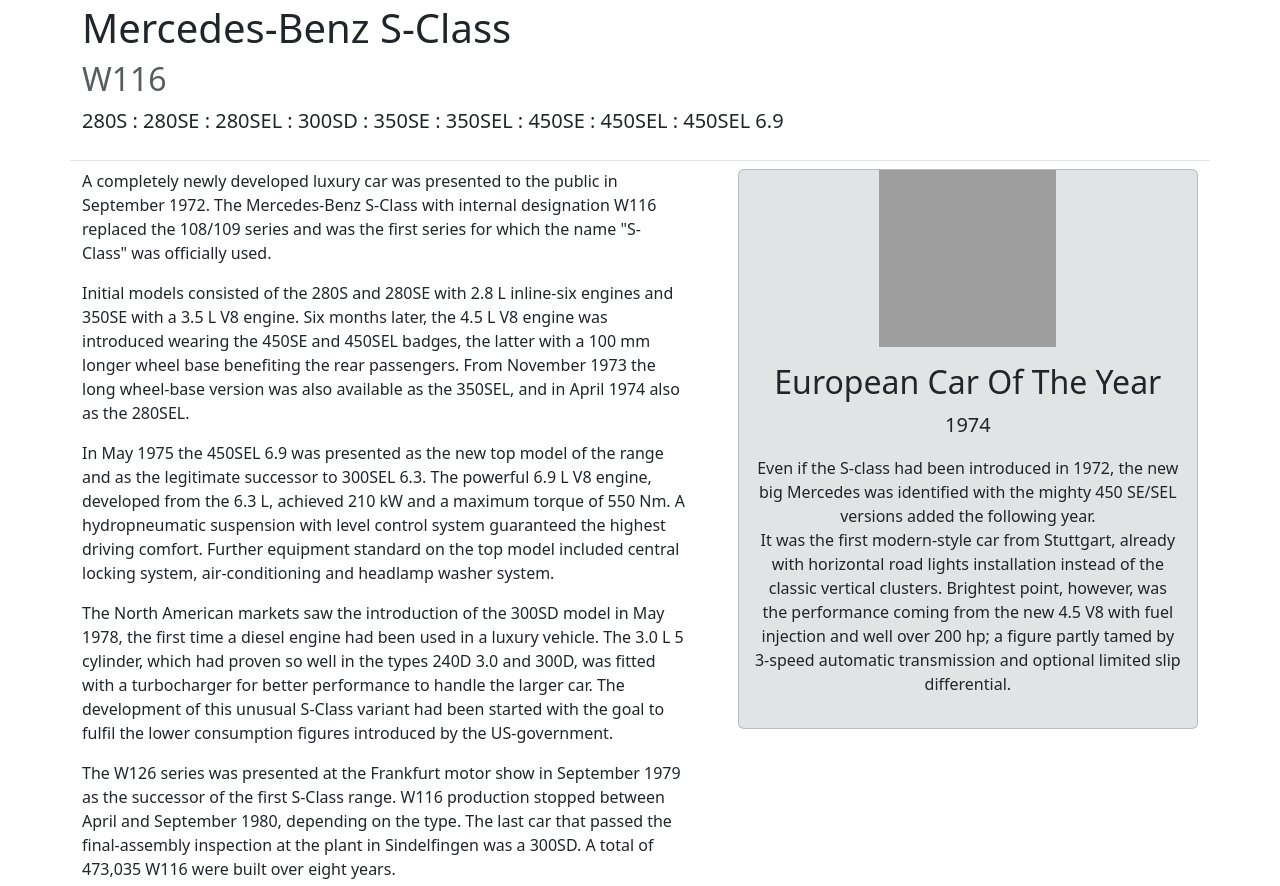
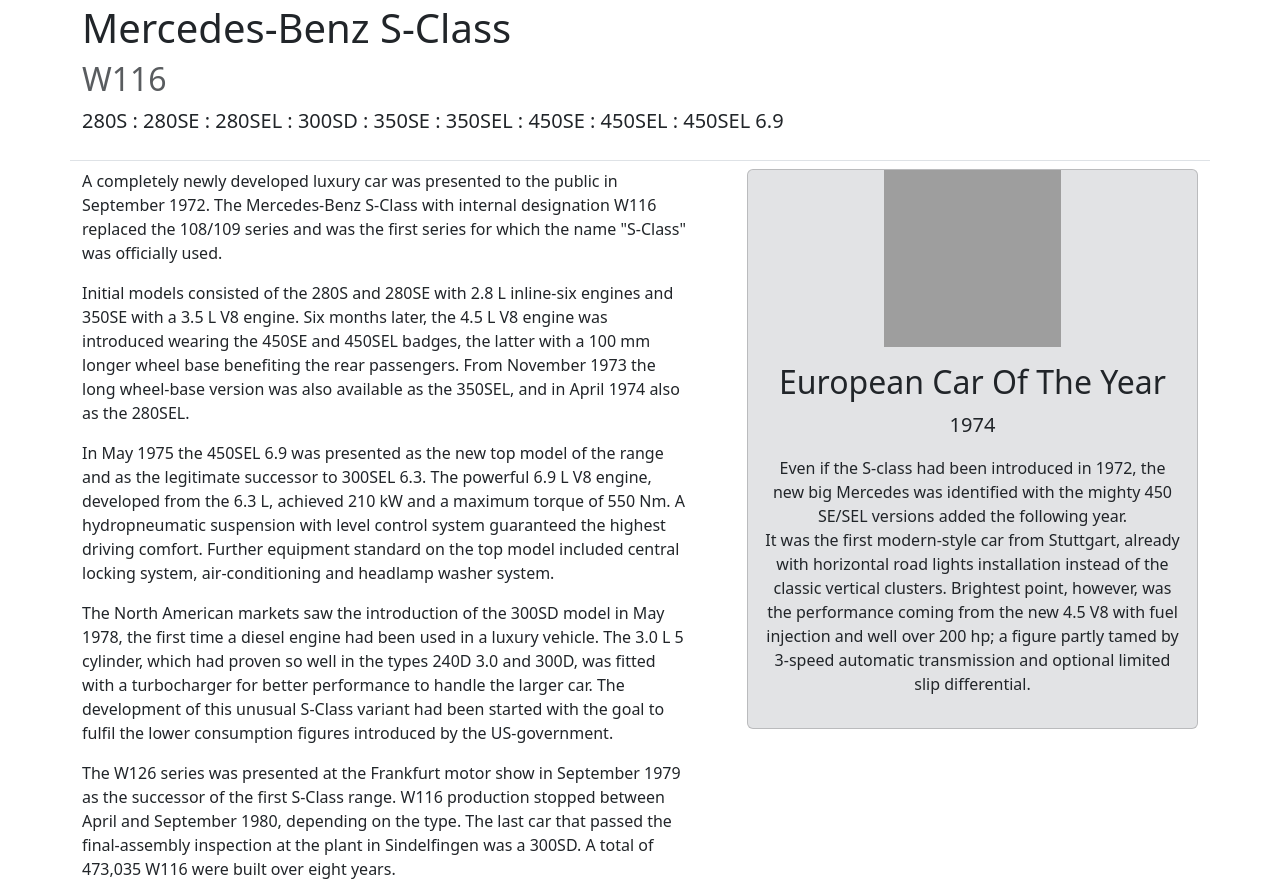
Before and after one commit to W116org/w116org.github.io, a Jekyll site: the page built from index.html, in a window 1280 px wide. Shown: the part 1036-1922 px from the top of the page. Built offline with Jekyll 4.4.1, drawn with Linux system fonts in a browser that asks for light colours; grey boxes are pictures that could not be loaded.

Commit message:
Update index.html

```diff
--- a/index.html
+++ b/index.html
@@ -8,7 +8,7 @@
 lead: "280S : 280SE : 280SEL : 300SD : 350SE : 350SEL : 450SE : 450SEL : 450SEL 6.9"
 ---
 
-<div class="row g-2">
+<div class="row g-4">
     <div class="col-md-7 pe-5">
         <p>A completely newly developed luxury car was presented to the public in September 1972. The Mercedes-Benz S-Class with internal designation W116 replaced the 108/109 series and was the first series for which the name "S-Class" was officially used.</p>
         <p>Initial models consisted of the 280S and 280SE with 2.8&nbsp;L inline-six engines and 350SE with a 3.5&nbsp;L V8 engine. Six months later, the 4.5&nbsp;L V8 engine was introduced wearing the 450SE and 450SEL badges, the latter with a 100 mm longer wheel base benefiting the rear passengers. From November 1973 the long wheel-base version was also available as the 350SEL, and in April 1974 also as the 280SEL.</p>
@@ -30,7 +30,7 @@
 
 <hr>
 
-<div class="row g-2">
+<div class="row g-4">
     <div class="col-md-4">
         <img class="img-fluid d-block mx-auto" src="{{site.cdn}}/img/headlight.jpg" alt="Headlight" width="450px" height="451px">
     </div>
@@ -46,7 +46,7 @@
 
 <hr>
 
-<div class="row g-2">
+<div class="row g-4">
     <div class="col-md-7 pe-5">
         <h2>Safety</h2>
         <p>In terms of passive safety the W116 incorporated all the latest technological developments. The fuel tank was no longer located in the rear end of the car, being positioned above the rear axle for protection against collisions. Inside, a heavily padded dashboard, deformable or concealing switches and controls, as well as a new four-spoke steering wheel with impact absorber and broad impact cushion provided for utmost crash protection.</p>
```
